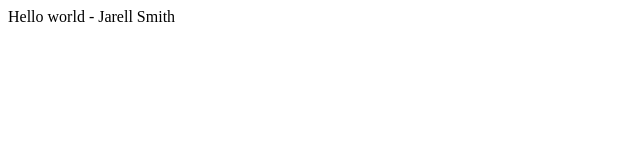
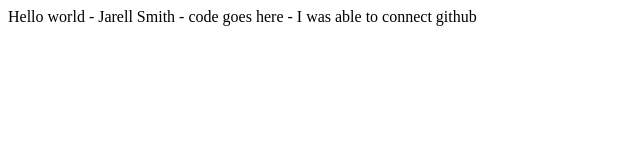
Before and after one commit to Jarellsevyy/Sevvwayy, a plain HTML site: page index.html in a window 1280 px wide. Shown: the whole page, without its empty margins (0-640 px from the left). Drawn offline with Linux system fonts and the light colour scheme.

Commit message:
Made a few changes to my code

```diff
--- a/index.html
+++ b/index.html
@@ -9,7 +9,7 @@
 </head>
 
 <body>
-  Hello world - Jarell Smith
+  Hello world - Jarell Smith - code goes here - I was able to connect github
   <script src="script.js"></script>
 </body>
 
```
